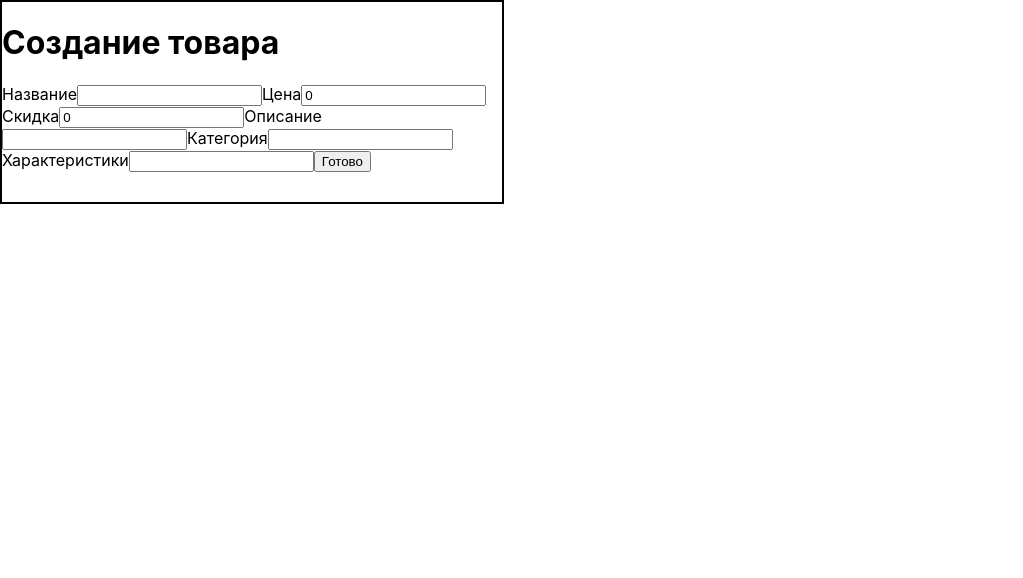
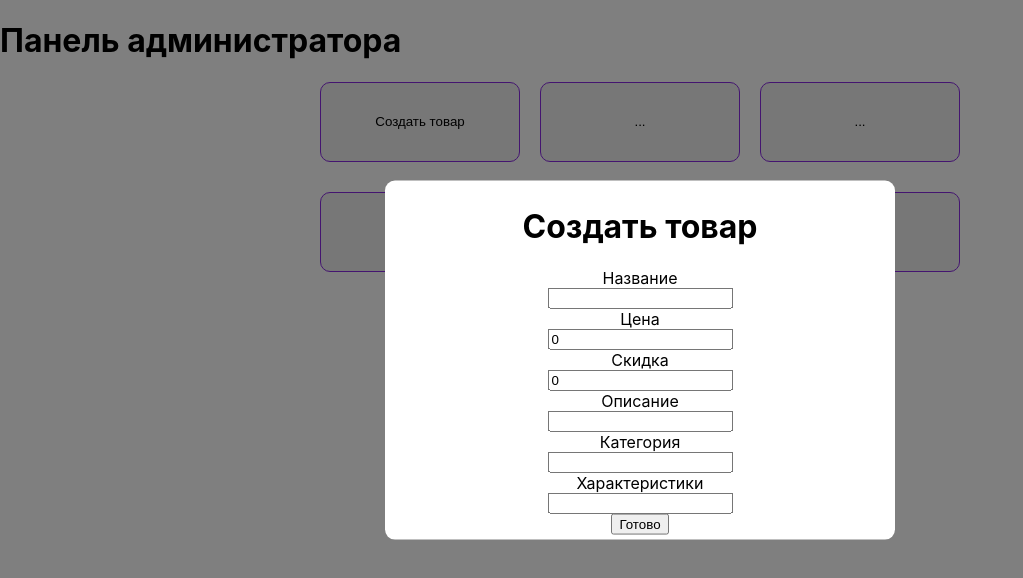
Before and after one commit to eterlate/milena-store-admin_panel-, a React (Create React App) app: page / in a window 1280 px wide. Shown: the top 578 px of the page, without its empty margins (0-1023 px from the left). Built offline with nearby package versions, Linux system fonts and the light colour scheme.

Commit message:
modal window create

```diff
--- a/src/App.tsx
+++ b/src/App.tsx
@@ -1,12 +1,14 @@
 import React from 'react';
 import ModalWindow from './components/ModalWindow';
 import CreateItem from './components/CreateItem';
-
+import MainPage from './components/MainPage';
 
 function App() {
+  // const [modal, setModal] = useState(false)
   return (
     <div>
-        <ModalWindow title='Создание товара'>
+      <MainPage/>
+        <ModalWindow title='Создать товар'>
           <CreateItem />
         </ModalWindow>
     </div>
--- a/src/components/CreateItem.tsx
+++ b/src/components/CreateItem.tsx
@@ -1,4 +1,5 @@
 import React, {useState} from 'react'
+
 
 const CreateItem = () => {
 
@@ -21,7 +22,8 @@ const CreateItem = () => {
   }
 
   return (
-    <form onSubmit={submitHandler}>
+    <form className='create_item_form' onSubmit={submitHandler}>
+
         <label htmlFor="name">Название</label>
         <input
           type="text"
--- /dev/null
+++ b/src/components/MainPage.tsx
@@ -0,0 +1,25 @@
+import React from 'react'
+
+const MainPage = () => {
+  return (
+    <>
+
+            <h1>Панель администратора</h1>
+            <div className='main_buttons'>
+                <div className='top_buttons'>
+                    <button className='main_button'>Создать товар</button>
+                    <button className='main_button'>...</button>
+                    <button className='main_button'>...</button>
+                </div>
+                <div className='bot_buttons'>
+                    <button className='main_button'>...</button>
+                    <button className='main_button'>...</button>
+                    <button className='main_button'>...</button>
+                </div>
+            </div>
+
+    </>
+  )
+}
+
+export default MainPage
--- a/src/components/ModalWindow.tsx
+++ b/src/components/ModalWindow.tsx
@@ -7,13 +7,17 @@ interface ModalWindowProps{
 
 const ModalWindow = ({children, title}: ModalWindowProps) => {
   return (
-    <div style={{width: '500px', height:'200px', border: '2px solid black'}}>
-      <h1>{title}</h1>
+    <>
+      <div className="modal_window"/>
 
-      {children}
+      <div className='modal_window_border'>
+        <h1>{title}</h1>
+
+        {children}
+      </div>
 
 
-    </div>
+    </>
   )
 }
 
--- a/src/index.css
+++ b/src/index.css
@@ -11,3 +11,79 @@ code {
   font-family: source-code-pro, Menlo, Monaco, Consolas, 'Courier New',
     monospace;
 }
+
+.container{
+  max-width: 1300px;
+  margin: 0 auto;
+}
+
+
+/* main page */
+.main_buttons{
+  display: flex;
+  flex-direction: column;
+  max-width: 1000px;
+  margin: 0 auto;
+}
+
+.top_buttons{
+  display: flex;
+  flex-direction: row;
+  justify-content: center;
+  margin-bottom: 30px;
+}
+
+.bot_buttons{
+  justify-content: center;
+  display: flex;
+  flex-direction: row;
+}
+
+.main_button{
+  border: 1px solid blueviolet;
+  border-radius: 10px;
+  width: 200px;
+  height: 80px;
+  margin-right: 20px;
+}
+
+.main_button:last-child{
+  margin-right: 0;
+}
+
+
+/* modal window */
+.modal_window{
+  position: absolute;
+  background-color: black;
+  opacity: 50%;
+  top: 0;
+  right: 0;
+  left: 0;
+  bottom: 0;
+
+}
+
+
+
+.modal_window_border{
+  width: 500px;
+  padding: 5px;
+  border-radius: 10px;
+  background-color: white;
+  position: absolute;
+  transform: translate(-50%, -50%);
+  left: 50%;
+  top: 45%;
+  display: flex;
+  flex-direction: column;
+  align-items: center;
+}
+
+
+/* create item form*/
+.create_item_form{
+  display: flex;
+  flex-direction: column;
+  align-items: center;
+}
```
